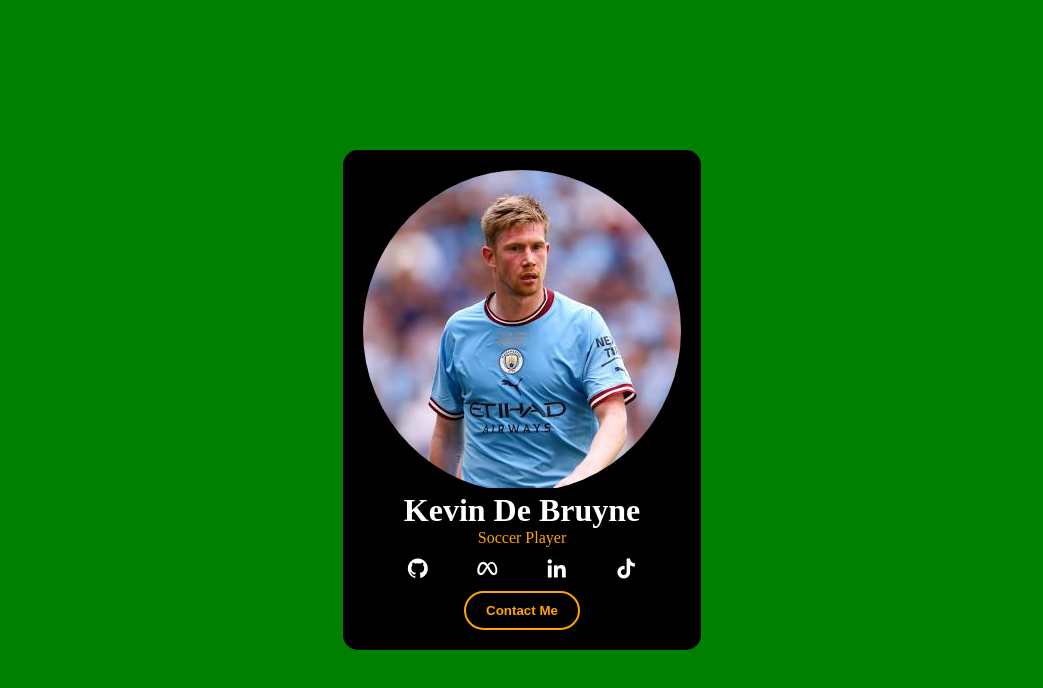
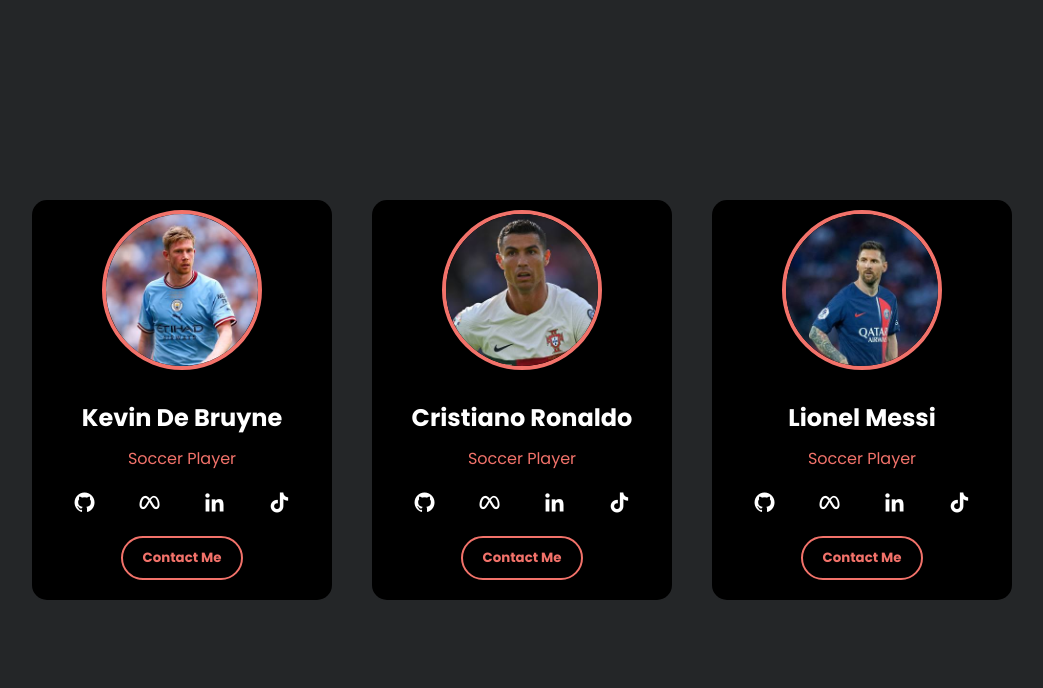
Before and after one commit to khangltt2003/30-html-css-js-challeges, a plain HTML site: page 2. Profile Card/index.html in a window 1280 px wide. Shown: the whole page, without its empty margins (118-1161 px from the left). Drawn offline with nearby package versions, Linux system fonts and the light colour scheme.

Commit message:
add readme

```diff
--- a/2. Profile Card/index.html
+++ b/2. Profile Card/index.html
@@ -12,7 +12,8 @@
         <div class="image">
             <img src="/2. Profile Card/public/images/kevin.png" alt="">
         </div>
-        <h1 class="name">Kevin De Bruyne</h1>
+        <div class="moving-part">
+            <h2 class="name">Kevin De Bruyne</h2>
             <p class="job">Soccer Player</p>
             <div class="socials">
                 <i class='bx bxl-github'></i>
@@ -22,5 +23,40 @@
             </div>
             <button>Contact Me</button>
         </div>
+    </div>
+
+    <div class="card">
+        <div class="image">
+            <img src="/2. Profile Card/public/images/ronaldo.png" alt="">
+        </div>
+        <div class="moving-part">
+            <h2 class="name">Cristiano Ronaldo</h2>
+            <p class="job">Soccer Player</p>
+            <div class="socials">
+                <i class='bx bxl-github'></i>
+                <i class='bx bxl-meta' ></i>
+                <i class='bx bxl-linkedin' ></i>
+                <i class='bx bxl-tiktok' ></i>
+            </div>
+            <button>Contact Me</button>
+        </div>
+    </div>
+
+    <div class="card">
+        <div class="image">
+            <img src="/2. Profile Card/public/images/messi.png" alt="">
+        </div>
+        <div class="moving-part">
+            <h2 class="name">Lionel Messi</h2>
+            <p class="job">Soccer Player</p>
+            <div class="socials">
+                <i class='bx bxl-github'></i>
+                <i class='bx bxl-meta' ></i>
+                <i class='bx bxl-linkedin' ></i>
+                <i class='bx bxl-tiktok' ></i>
+            </div>
+            <button>Contact Me</button>
+        </div>
+    </div>
 </body>
 </html>
--- a/2. Profile Card/style.css
+++ b/2. Profile Card/style.css
@@ -1,14 +1,22 @@
+@import url('https://fonts.googleapis.com/css2?family=Poppins:ital,wght@0,100;0,200;0,300;0,400;0,500;0,600;0,700;0,800;0,900;1,100;1,200;1,300;1,400;1,500;1,600;1,700;1,800;1,900&display=swap');
+
+:root{
+    --primary-color: #f2726a
+}
+
 *{
     padding: 0;
     margin: 0;
     box-sizing: border-box;
+    transition: 0.5s;
+    font-family: 'Poppins', sans-serif;
 }
 
 body{
     display: flex;
     justify-content: center;
     align-items: center;
-    background-color: green;
+    background-color: #242628;
     height: 100vh;
 }
 
@@ -17,33 +25,60 @@ body{
     flex-direction: column;
     align-items: center;
     background-color: rgb(0, 0, 0);
-    padding: 20px;
     border-radius: 15px;
+    height: 400px;
+    width: 300px;
+    position: relative;
+    overflow: hidden;
+    margin: 20px;
 }
 
 .image{
+    border: 4px solid var(--primary-color);
     border-radius: 50%;
+    object-fit: cover;
+    height: 40%;
+    margin-top: 10px;
     overflow: hidden;
-    transition: 0.5s;
 }
 
 img{
     object-fit: cover;
+    width: 100%;
     height: 100%;
-    width: 100%;
+    object-position: center;
 }
 
 .image:hover{
-    overflow: unset;
+    margin-top: 0px;
+    border: unset;
+    border-radius: unset;
+    height: 100%;
 }
 
-h1{
+
+.moving-part{
+    display: flex;
+    flex-direction: column;
+    justify-content: space-between;
+    align-items: center;
+    height: 45%;
+    width: 100%;
+    position: absolute;
+    top: 50%;
+}
+
+.image:hover .moving-part{
+    top:100%;
+}
+
+h2{
     font-weight: bold;
     color: white;
 }
 
 p{
-    color: orange;
+    color: var(--primary-color);
     font-size: 1rem;
 }
 
@@ -60,17 +95,20 @@ i{
     font-size: 1.5rem;
 }
 
+i:hover{
+    color: var(--primary-color);
+}
+
 button{
-    background-color: black;
-    border: 2px solid orange;
+    background-color: transparent;
+    border: 2px solid var(--primary-color);
     border-radius: 30px;
     padding: 10px 20px;
-    color: orange;
+    color: var(--primary-color);
     font-weight: bold;
-
 }
 
 button:hover{
-    background-color: orange;
+    background-color: var(--primary-color);
     color: black;
 }
```
Also changed, not shown: 2. Profile Card/README.md (added). Lines whose indentation alone changed are shown as unchanged.
